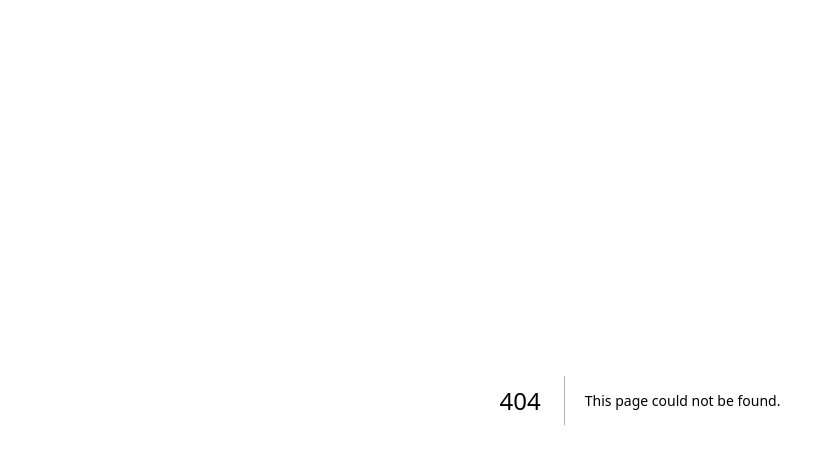
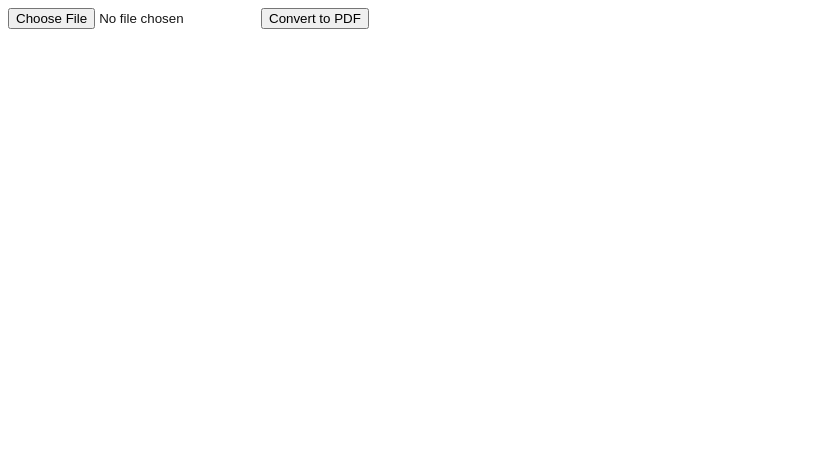
Before and after one commit to Taral92/cloudinary-saas, a Next.js app: page /page-pdf in a window 1280 px wide. Before the commit this address had no page. Shown: the top 464 px of the page, without its empty margins (0-835 px from the left). Built offline with nearby package versions, Linux system fonts and the light colour scheme.

Commit message:
doc to pdffile

```diff
--- a/package.json
+++ b/package.json
@@ -14,15 +14,19 @@
     "axios": "^1.9.0",
     "cloudinary": "^2.6.1",
     "daisyui": "^5.0.35",
+    "formidable": "^3.5.4",
     "jspdf": "^3.0.1",
+    "mammoth": "^1.9.0",
     "next": "^15.3.2",
     "next-cloudinary": "^6.16.0",
+    "pdf-lib": "^1.17.1",
     "react": "^19.0.0",
     "react-dom": "^19.0.0"
   },
   "devDependencies": {
     "@eslint/eslintrc": "^3",
     "@tailwindcss/postcss": "^4.1.6",
+    "@types/formidable": "^3.4.5",
     "@types/node": "^20.17.46",
     "@types/react": "^19",
     "@types/react-dom": "^19",
--- /dev/null
+++ b/src/app/api/pdftodocfile/route.ts
@@ -0,0 +1,46 @@
+// For App Router (route.ts)
+import { NextRequest, NextResponse } from "next/server";
+import { PDFDocument, rgb } from "pdf-lib";
+import mammoth from "mammoth";
+
+
+export const config = {
+  api: {
+    bodyParser: false,
+  },
+};
+
+export async function POST(req: NextRequest) {
+  const formData = await req.formData();
+  const file = formData.get("file") as File;
+
+  if (!file || file.type !== "application/vnd.openxmlformats-officedocument.wordprocessingml.document") {
+    return NextResponse.json({ error: "Please upload a valid .docx file" }, { status: 400 });
+  }
+
+  const bytes = await file.arrayBuffer();
+  const buffer = Buffer.from(bytes);
+
+  const { value } = await mammoth.extractRawText({ buffer });
+
+  const pdfDoc = await PDFDocument.create();
+  const page = pdfDoc.addPage();
+  const { width, height } = page.getSize();
+
+  page.drawText(value.substring(0, 1000), {
+    x: 50,
+    y: height - 100,
+    size: 12,
+    color: rgb(0, 0, 0),
+    maxWidth: width - 100,
+  });
+
+  const pdfBytes = await pdfDoc.save();
+
+  return new NextResponse(pdfBytes, {
+    headers: {
+      "Content-Type": "application/pdf",
+      "Content-Disposition": "attachment; filename=converted.pdf",
+    },
+  });
+}
--- /dev/null
+++ b/src/app/page-pdf/page.tsx
@@ -0,0 +1,41 @@
+"use client";
+import { useState } from "react";
+
+export default function DocxToPDFConverter() {
+  const [file, setFile] = useState<File | null>(null);
+
+  const handleConvert = async (e: React.FormEvent) => {
+    e.preventDefault();
+    if (!file) return alert("Please upload a .docx file");
+
+    const formData = new FormData();
+    formData.append("file", file);
+
+    const res = await fetch("/api/pdftodocfile", {
+      method: "POST",
+      body: formData,
+    });
+
+    if (res.ok) {
+      const blob = await res.blob();
+      const url = URL.createObjectURL(blob);
+      const a = document.createElement("a");
+      a.href = url;
+      a.download = "converted.pdf";
+      a.click();
+    } else {
+      alert("Conversion failed");
+    }
+  };
+
+  return (
+    <form onSubmit={handleConvert}>
+      <input
+        type="file"
+        accept=".docx"
+        onChange={(e) => setFile(e.target.files?.[0] || null)}
+      />
+      <button type="submit" className="bg-blue-500 text-white p-2 rounded">Convert to PDF</button>
+    </form>
+  );
+}
--- a/src/app/socialshare/page.tsx
+++ b/src/app/socialshare/page.tsx
@@ -138,6 +138,7 @@ const SocialShare = () => {
               <span className="label-text">Choose an image file</span>
             </label>
             <input
+            accept=".jpg,.jpeg,.png"
               type="file"
               onChange={handlefile}
               className="file-input file-input-bordered file-input-primary w-full"
```
Also changed, not shown: 1 other file (tests, documents, lock files or other folders).
